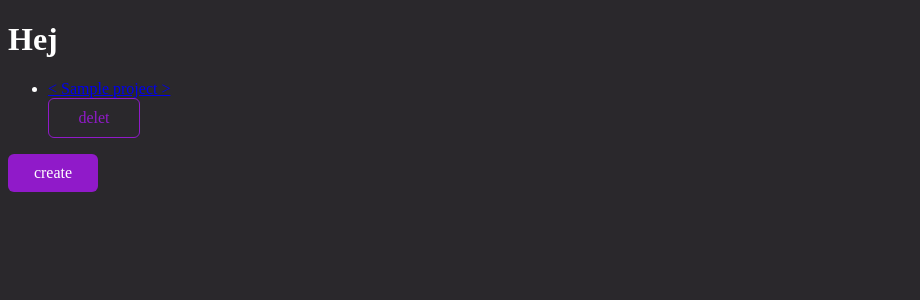
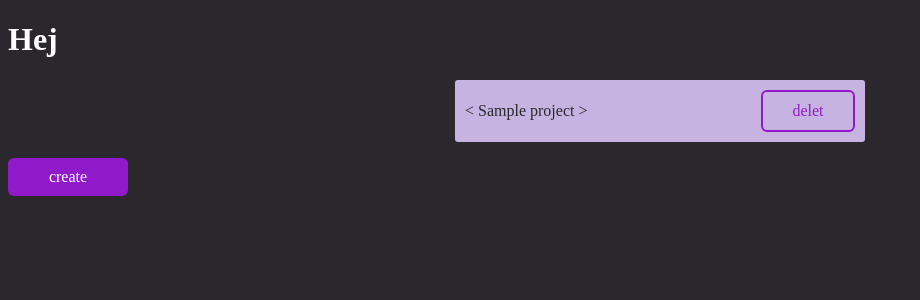
Before and after one commit to lordsha0/consilium, a Flask app: page / in a window 1280 px wide. Shown: the top 300 px of the page, without its empty margins (0-920 px from the left). Run offline with Flask 2, Linux system fonts and the light colour scheme; tables that the repository leaves empty hold one stand-in row (values such as "Sample post").

Commit message:
cards styled

```diff
--- a/static/main.css
+++ b/static/main.css
@@ -1,6 +1,7 @@
 :root {
     --accent: #901AC9;
     --text: #fff;
+    --invertedText: #2A282C;
     --background: #2A282C;
     --secondBackground: #C7B3E1;
 }
@@ -8,10 +9,6 @@
 html {
     background-color: var(--background);
     color: var(--text);
-}
-
-.taskColumn {
-
 }
 
 .title__project {
@@ -22,18 +19,64 @@ html {
     text-align: center;
 }
 
-.card__project {
+.tasks {
 
 }
 
-.card__task {
+.taskColumn {
 
 }
+
+.group__project {
+    display: flex;
+    justify-content: space-evenly;
+    flex-wrap: wrap;
+}
+
+.group__task {
+    display: flex;
+    flex-direction: column;
+}
+
+.card__project {
+    display: flex;
+    justify-content: space-between;
+    align-items: center;
+
+    width: 390px;
+    padding: 10px;
+
+    background-color: var(--secondBackground);
+    border-radius: 3px;
+}
+
+.card__task {
+    background-color: var(--secondBackground);
+    color: var(--invertedText);
+
+    width: 339px;
+
+    border-radius: 3px;
+}
+
+.link__project {
+    color: var(--invertedText);
+    text-decoration: none;
+}
+
+.link__project:hover {
+    text-decoration: underline;
+}
+
+.description__task {}
+
+.menu__task {}
 
 .button {
     display: block;
     padding: 10px 0;
-    width: 90px;
+    min-width: 90px;
+    max-width: 120px;
 
     border-radius: 6px;
     text-decoration: none;
@@ -46,6 +89,7 @@ html {
 }
 
 .button__secondary {
-    border: solid 1px var(--accent);
+    background-color: var(--secondBackground);
     color: var(--accent);
+    border: solid 2px var(--accent);
 }
```
